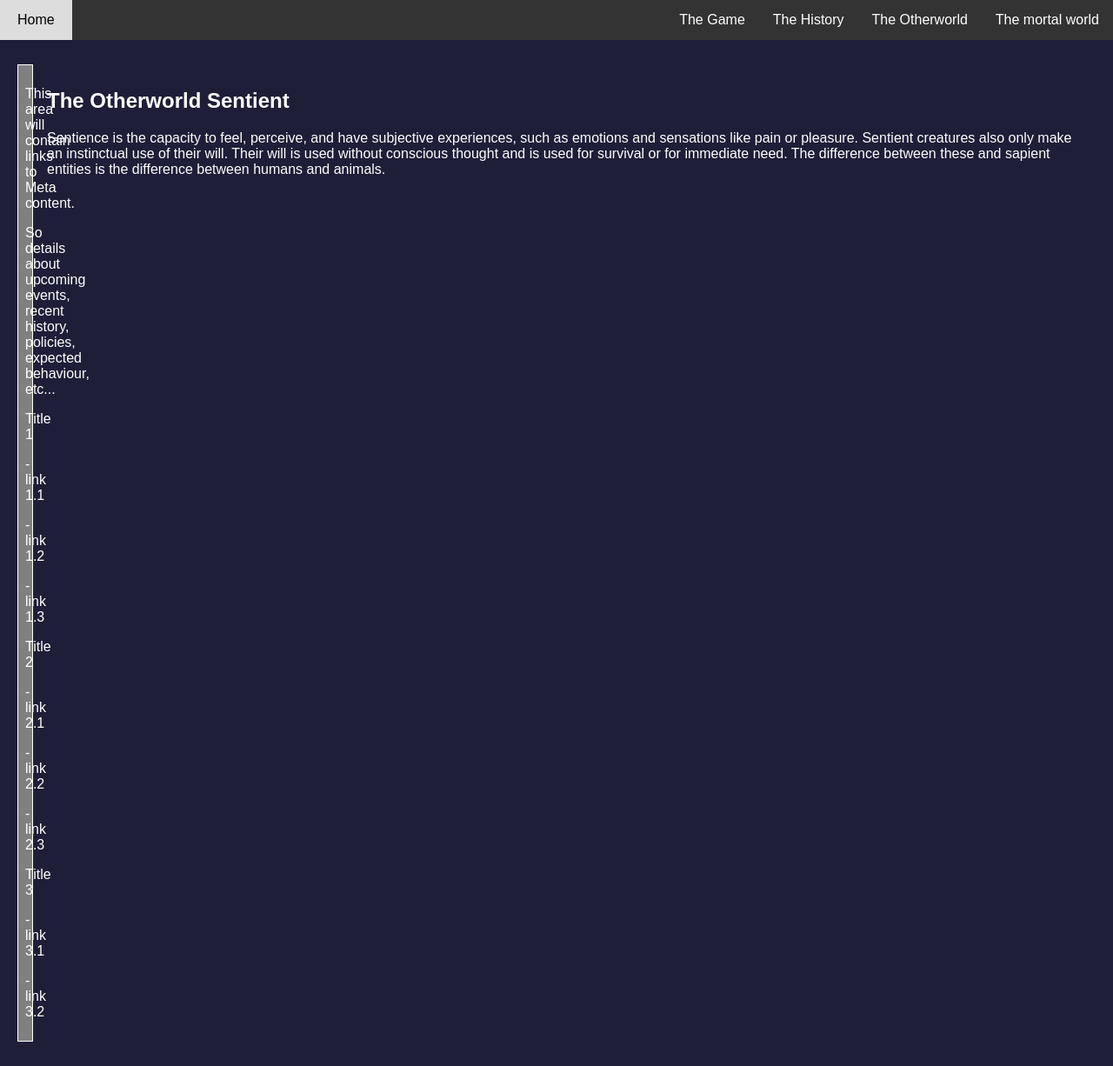
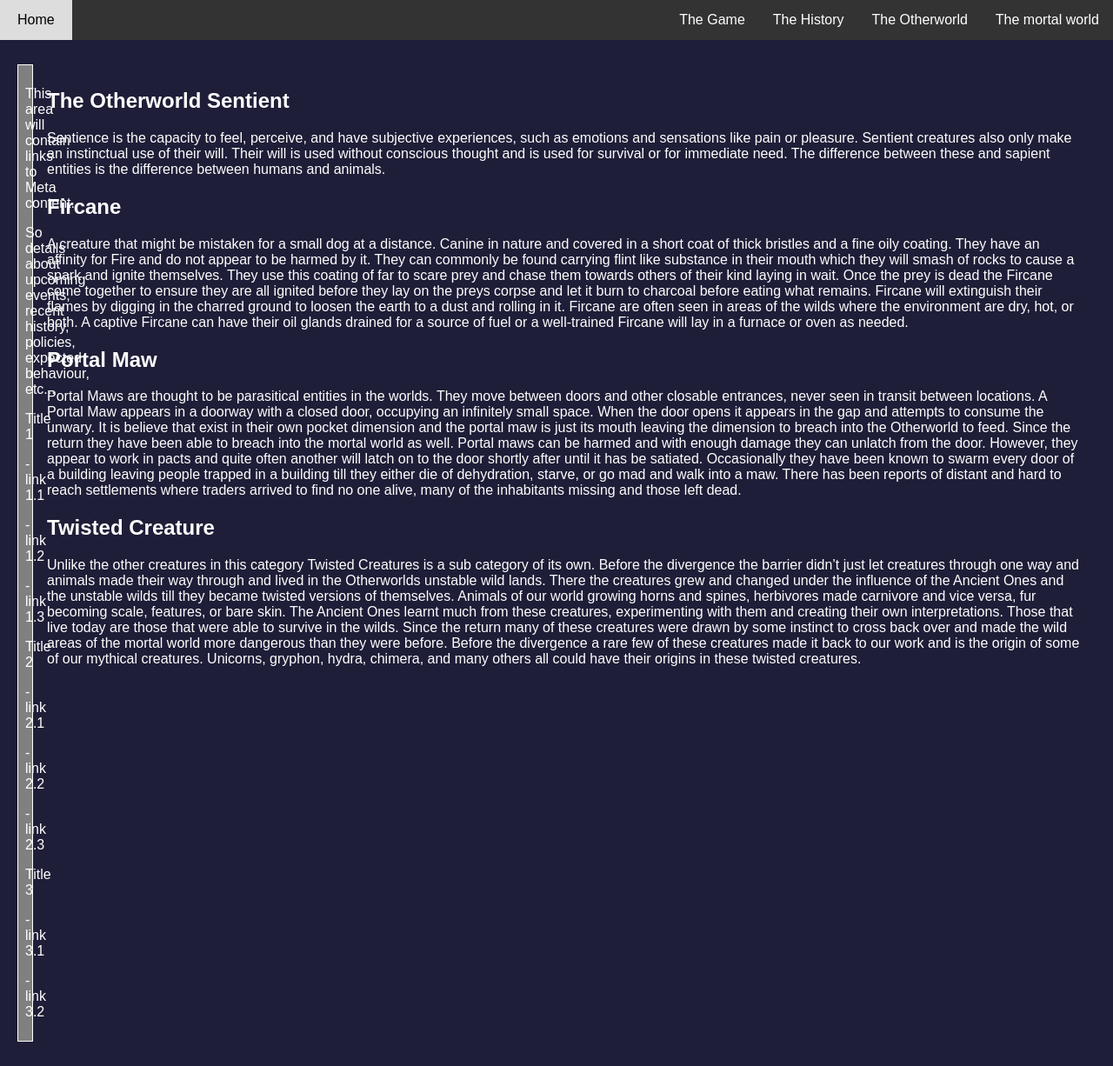
Before and after one commit to KikiUnique/KikiUnique.github.io, a Jekyll site: the page built from docs/otherworld/sentient.md, in a window 1280 px wide. Shown: the whole page at 87% size. Built offline with Jekyll 4.4.1, drawn with Linux system fonts in a browser that asks for light colours; the repository's description, which GitHub fills in, is left out.

Commit message:
Add Portal Maw, Twisted Creatures, and Faceless

```diff
--- a/docs/otherworld/sentient.md
+++ b/docs/otherworld/sentient.md
@@ -4,3 +4,14 @@ title: The Otherworld Sentient
 ---
 
 Sentience is the capacity to feel, perceive, and have subjective experiences, such as emotions and sensations like pain or pleasure. Sentient creatures also only make an instinctual use of their will. Their will is used without conscious thought and is used for survival or for immediate need. The difference between these and sapient entities is the difference between humans and animals.
+
+## Fircane
+A creature that might be mistaken for a small dog at a distance. Canine in nature and covered in a short coat of thick bristles and a fine oily coating. They have an affinity for Fire and do not appear to be harmed by it. They can commonly be found carrying flint like substance in their mouth which they will smash of rocks to cause a spark and ignite themselves. They use this coating of far to scare prey and chase them towards others of their kind laying in wait. Once the prey is dead the Fircane come together to ensure they are all ignited before they lay on the preys corpse and let it burn to charcoal before eating what remains. Fircane will extinguish their flames by digging in the charred ground to loosen the earth to a dust and rolling in it. Fircane are often seen in areas of the wilds where the environment are dry, hot, or both. A captive Fircane can have their oil glands drained for a source of fuel or a well-trained Fircane will lay in a furnace or oven as needed.
+
+## Portal Maw
+Portal Maws are thought to be parasitical entities in the worlds. They move between doors and other closable entrances, never seen in transit between locations. A Portal Maw appears in a doorway with a closed door, occupying an infinitely small space. When the door opens it appears in the gap and attempts to consume the unwary. It is believe that exist in their own pocket dimension and the portal maw is just its mouth leaving the dimension to breach into the Otherworld to feed. Since the return they have been able to breach into the mortal world as well. Portal maws can be harmed and with enough damage they can unlatch from the door. However, they appear to work in pacts and quite often another will latch on to the door shortly after until it has be satiated. Occasionally they have been known to swarm every door of a building leaving people trapped in a building till they either die of dehydration, starve, or go mad and walk into a maw. There has been reports of distant and hard to reach settlements where traders arrived to find no one alive, many of the inhabitants missing and those left dead.
+
+## Twisted Creature
+Unlike the other creatures in this category Twisted Creatures is a sub category of its own. Before the divergence the barrier didn't just let creatures through one way and animals made their way through and lived in the Otherworlds unstable wild lands. There the creatures grew and changed under the influence of the Ancient Ones and the unstable wilds till they became twisted versions of themselves.
+Animals of our world growing horns and spines, herbivores made carnivore and vice versa, fur becoming scale, features, or bare skin. The Ancient Ones learnt much from these creatures, experimenting with them and creating their own interpretations. Those that live today are those that were able to survive in the wilds. Since the return many of these creatures were drawn by some instinct to cross back over and made the wild areas of the mortal world more dangerous than they were before.
+Before the divergence a rare few of these creatures made it back to our work and is the origin of some of our mythical creatures. Unicorns, gryphon, hydra, chimera, and many others all could have their origins in these twisted creatures.
```
Also changed, not shown: docs/otherworld/drone.md (+1 -1 lines).
